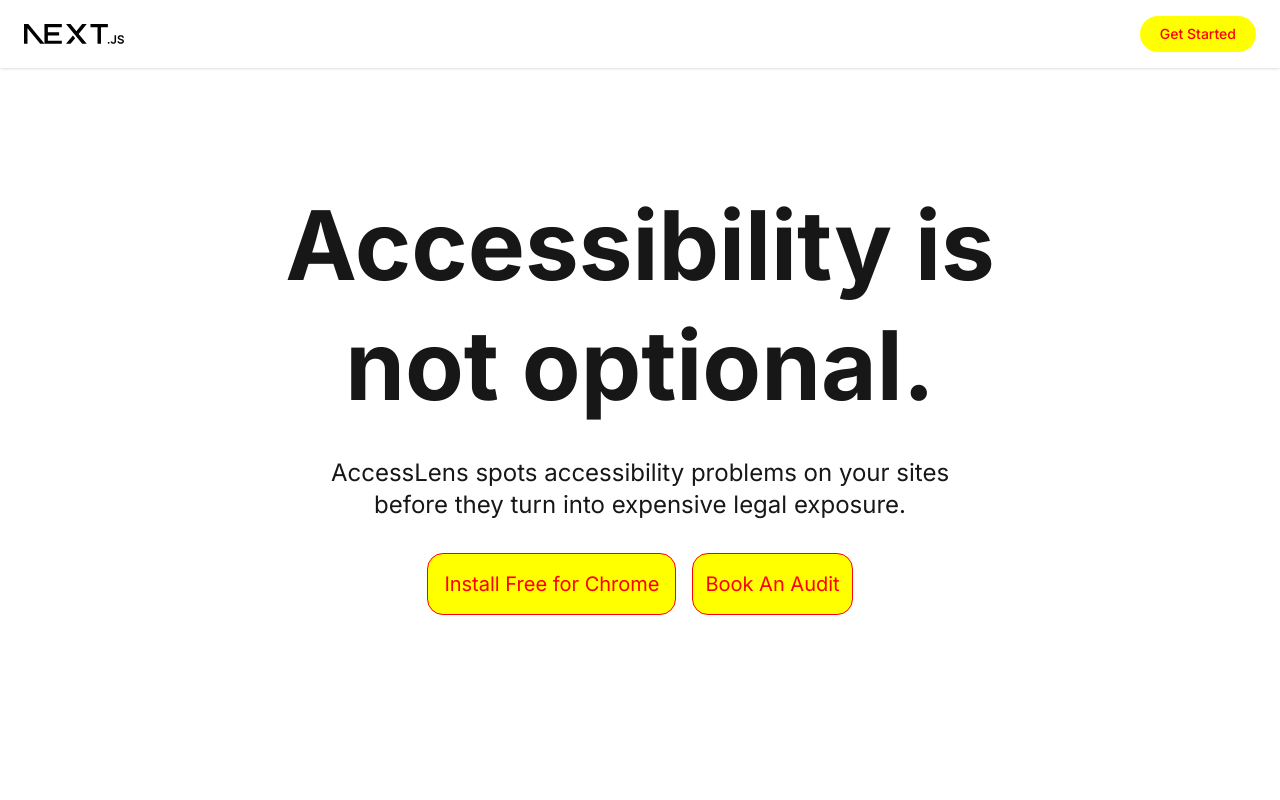
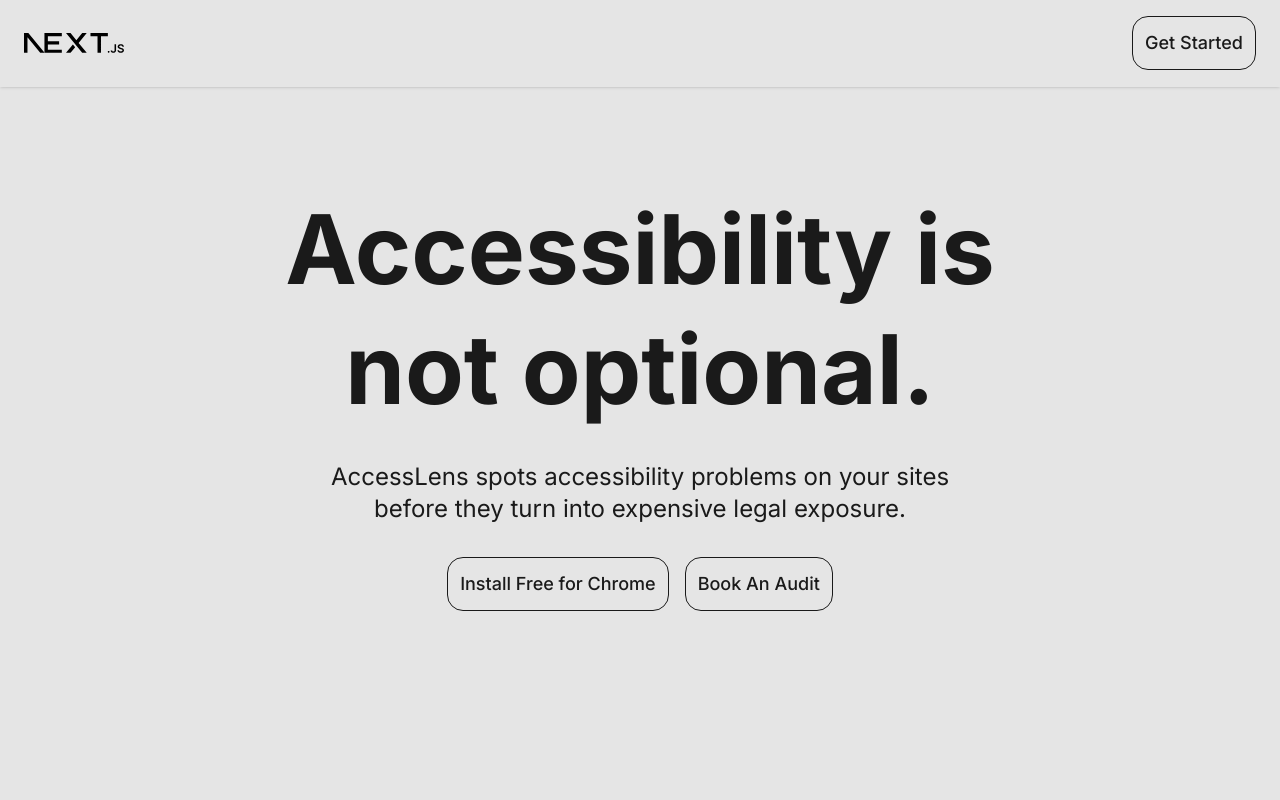
Before and after one commit to alex-monro/AccessLens-Landing, a Next.js app: page / in a window 1280 px wide. Shown: the top 800 px of the page. Built offline with nearby package versions, Linux system fonts and the light colour scheme.

Commit message:
Added invert to the next.svg logo. changed the btn-dark class to all-buttons and added it to each button instance. Added some new dark/light mode classes to globals.css. Navbar is now dark on dark mode and white on light mode.

```diff
--- a/app/globals.css
+++ b/app/globals.css
@@ -2,10 +2,12 @@
 
 /* light mode settings if browser is set to prefers light mode */
 :root {
-  --background: #ffffff;
-  --foreground: #171717;
-  --btn-text: red;
-  --btn-bg: yellow;
+  --background: #e5e5e5;
+  --foreground: #1a1a1a;
+  --btn-border: 0.0625rem solid var(--foreground);
+  --btn-bg-hover: #2a2a2a;
+  --btn-text-hover: #e5e5e5;
+  --navbar-border: 0.0625rem solid transparent;
 }
 
 @theme inline {
@@ -13,13 +15,17 @@
   --color-foreground: var(--foreground);
   --font-sans: var(--font-geist-sans);
   --font-mono: var(--font-geist-mono);
+  --dark-mode: media;
 }
 
 /* dark mode settings if the users browser is set to dark mode by default. */
 @media (prefers-color-scheme: dark) {
   :root {
-    --background: #0a0a0a;
-    --foreground: #ededed;
+    --background: #1a1a1a;
+    --foreground: #e5e5e5;
+    --btn-bg-hover: #e0e0e0;
+    --btn-text-hover: #1a1a1a;
+    --navbar-border: 0.0625rem solid #5a5a5a;
   }
 }
 
@@ -29,12 +35,25 @@ body {
   font-family: inter, Arial, Helvetica, sans-serif;
 }
 
-.btn-black {
-  @apply px-5 py-2 rounded-full text-sm font-medium hover:bg-gray-800 transition-colors;
+/* navbar */
+nav {
+  background: var(--background);
+  border-bottom: var(--navbar-border);
+}
+
+/* global button state */
+.all-buttons {
+  @apply p-3 rounded-2xl text-lg font-medium transition-colors;
 }
 
 button {
-  color: var(--btn-text);
-  background: var(--btn-bg);
+  color: var(--foreground);
+  background: var(--background);
   cursor: pointer;
+  border: var(--btn-border);
 }
+
+button:hover {
+  background: var(--btn-bg-hover);
+  color: var(--btn-text-hover);
+}
--- a/components/DownloadSection.tsx
+++ b/components/DownloadSection.tsx
@@ -4,7 +4,7 @@ const DownloadSection = () => {
       <h2 className="text-3xl font-bold">No Free Tool Can Catch Everything.</h2>
       <p>Discover a versatile tool designed to meet the unique needs of any team, improving collaboration and productivity.</p>
 
-      <button>Book an Audit</button>
+      <button className="all-buttons">Book an Audit</button>
     </section>
   );
 };
--- a/components/Hero.tsx
+++ b/components/Hero.tsx
@@ -9,10 +9,10 @@ const Hero = () => {
         into expensive legal exposure.
       </p>
       <div className="flex flex-col flex-row gap-4 pt-8 text-sm md:text-xl">
-        <button className="border text-white p-4 rounded-2xl">
+        <button className="all-buttons">
           Install Free for Chrome
         </button>
-        <button className="border border p-3 rounded-2xl">
+        <button className="all-buttons">
           Book An Audit
         </button>
       </div>
--- a/components/Navbar.tsx
+++ b/components/Navbar.tsx
@@ -2,10 +2,10 @@ import Image from "next/image";
 
 const Navbar = () => {
   return (
-    <nav className="fixed top-0 left-0 w-full z-50 bg-white shadow-sm">
+    <nav className="fixed top-0 left-0 w-full z-50 shadow-sm">
       <div className="max-w-7xl mx-auto px-6 py-4 flex items-center justify-between">
-        <Image src="/next.svg" alt="logo" width={100} height={24} />
-        <button className="btn-black">
+        <Image src="/next.svg" alt="logo" width={100} height={24} className="dark:invert" />
+        <button className="all-buttons">
           Get Started
         </button>
       </div>
--- a/components/StartSection.tsx
+++ b/components/StartSection.tsx
@@ -6,10 +6,10 @@ const StartSection = () => {
           Start With The Free Tool.
         </h2>
         <div className="flex flex-col lg:flex-row lg:items-end gap-2">
-          <button className="border p-3 rounded-2xl">
+          <button className="all-buttons">
             Install Free For Chrome
           </button>
-          <button className="border p-3 rounded-2xl">
+          <button className="all-buttons">
             Install Free For Chrome
           </button>
         </div>
```
